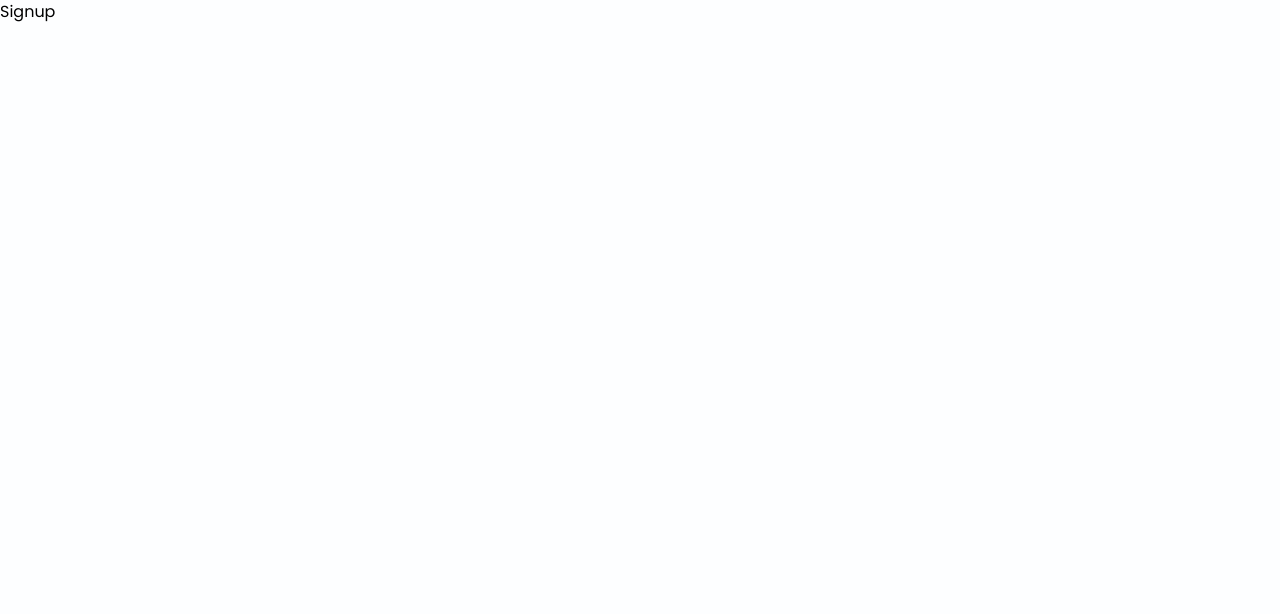
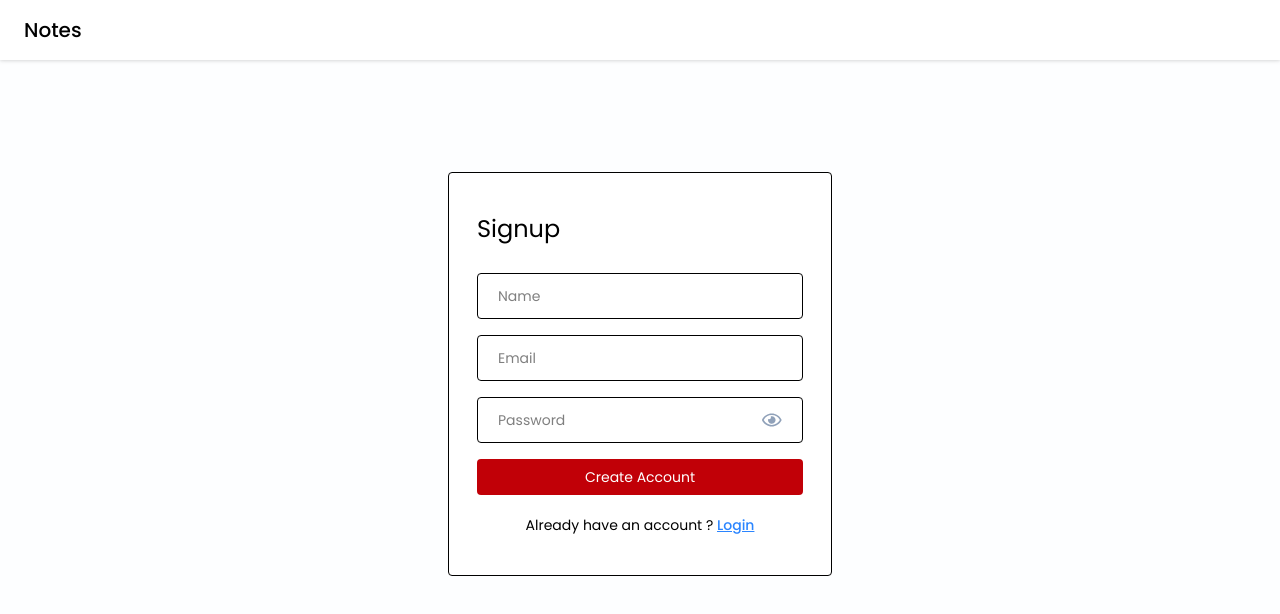
Before and after one commit to PrateekRajput12/NotesApp, a React app: page /signup in a window 1280 px wide. Shown: the top 614 px of the page. Built offline with nearby package versions, Linux system fonts and the light colour scheme; the HTML template or start-up script is replaced by a standard one; a web font is replaced by a local one.

Commit message:
4th commit signup page ui done

```diff
--- a/src/pages/Signup/Signup.jsx
+++ b/src/pages/Signup/Signup.jsx
@@ -1,8 +1,69 @@
-import React from 'react'
+import React, { useState } from 'react'
+import Passwordinput from '../../components/input/Passwordinput'
+import Navbar from '../../components/Navbar/Navbar'
+import { Link } from 'react-router'
+import { validateEmail } from '../../utils/helper'
+const Signup = () => {
 
-const Signup = () => {
+  const [name, setName] = useState("")
+  const [email, setEmail] = useState("")
+  const [password, setPassword] = useState("")
+  const [error, setError] = useState(null)
+  const handleSignup = async (e) => {
+    e.preventDefault()
+
+    if (!name) {
+      setError("Please enter your name")
+      return
+    }
+
+    if (!validateEmail(email)) {
+      setError("Please enter a valid email address.")
+      return
+    }
+
+    if (!password) {
+      setError("Please enter the password")
+      return
+    }
+    setError("")
+
+    // Signup Api call
+
+
+  }
   return (
-    <div>Signup</div>
+    <div>
+      <Navbar />
+
+      <div className='flex items-center justify-center mt-28'>
+        <div className='w-96 border rounded bg-white px-7 py-10 '>
+          <form onSubmit={handleSignup}>
+            <h4 className='text-2xl mb-7'>Signup</h4>
+
+            <input type='text' placeholder='Name' className='input-box'
+              value={name}
+              onChange={(e) => setName(e.target.value)}
+            />
+
+            <input type='text' placeholder='Email' className='input-box'
+              value={email}
+              onChange={(e) => setEmail(e.target.value)}
+            />
+
+            <Passwordinput value={password} onChange={(e) => setPassword(e.target.value)} />
+            {error && <p className='text-red-500 text-xs pb-1'>{error}</p>}
+
+            <button type='submit' className='btn-primary bg-red-700'>Create Account</button>
+
+            <p className='text-sm text-center mt-4'>Already have an account ?{" "}
+              <Link to="/login" className='font-medium text-primary underline'>Login</Link>
+            </p>
+          </form>
+        </div>
+
+      </div>
+    </div>
   )
 }
 
```
Also changed, not shown: 1 other file (tests, documents, lock files or other folders).
